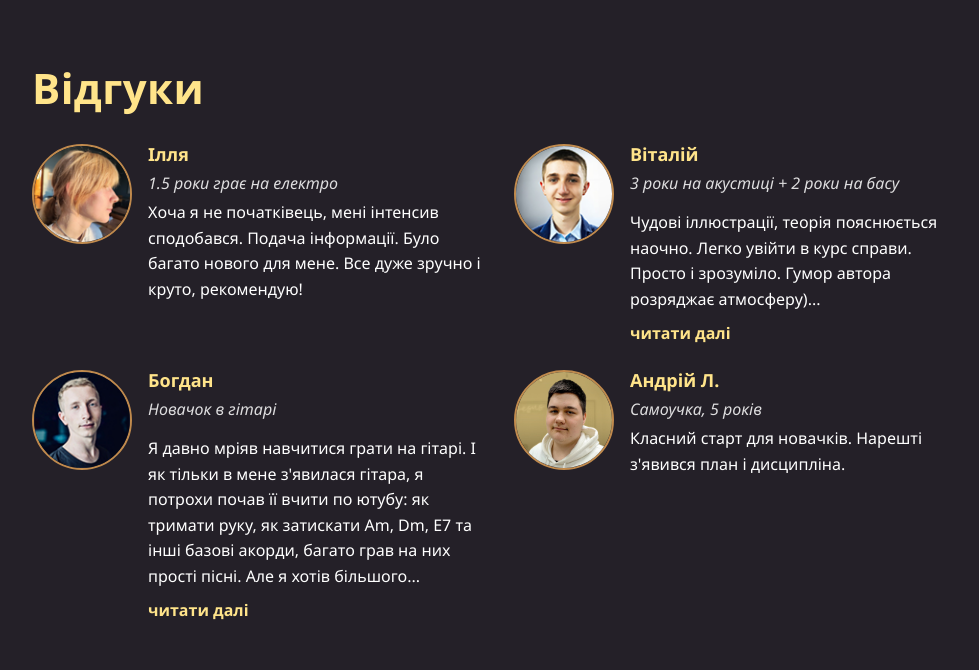
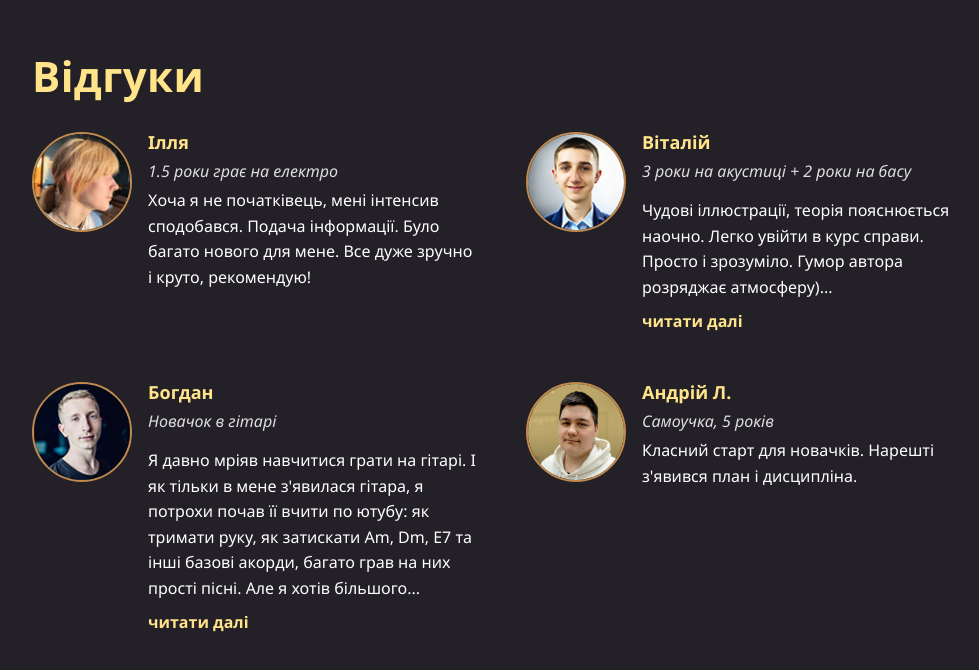
Before and after one commit to BeletskyiBohdan/guitarCourse, a plain HTML site: page index.html in a window 1280 px wide. Shown: the part 5465-6135 px from the top of the page, without its empty margins (138-1117 px from the left). Drawn offline with Linux system fonts and the light colour scheme.

Commit message:
Update index.css

```diff
--- a/index.css
+++ b/index.css
@@ -418,7 +418,7 @@ details p {
 
 .reviews {
   display: grid;
-  gap: 24px;
+  gap: 48px;
 }
 
 .review {
```
